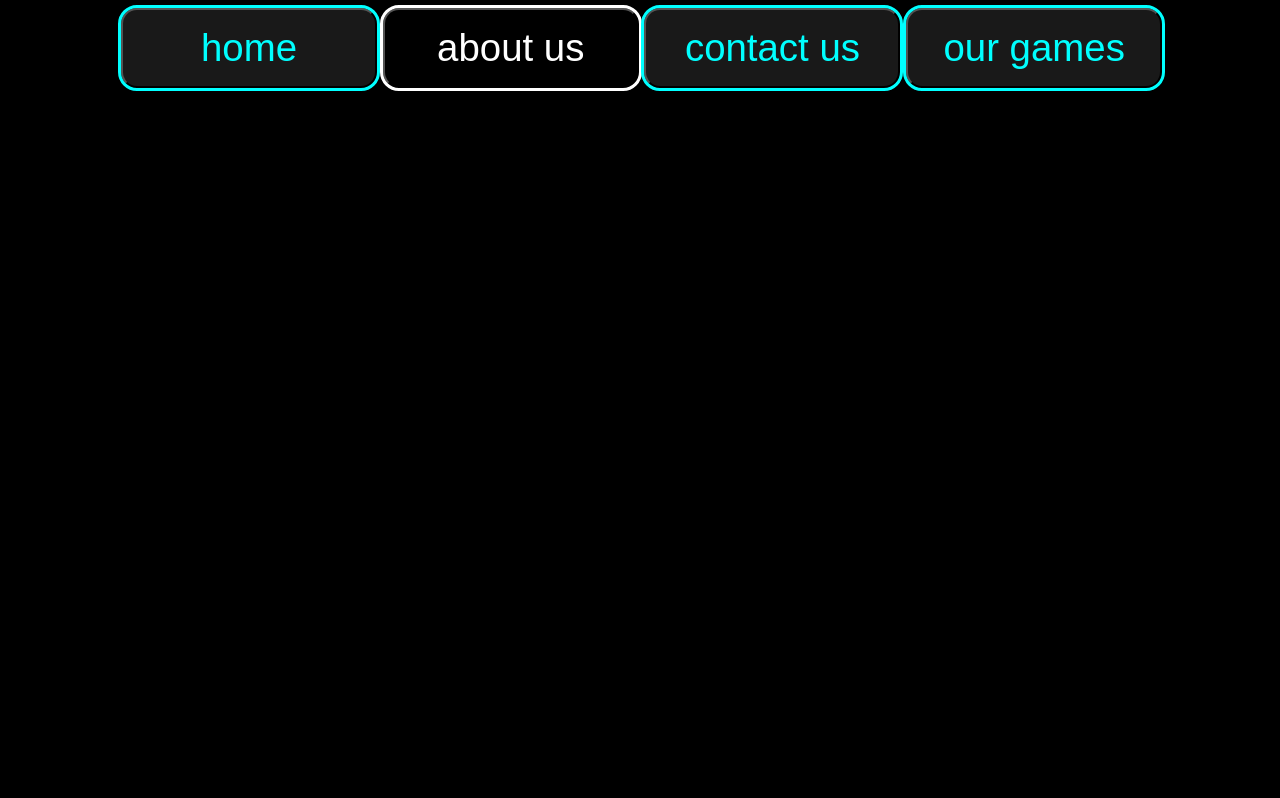
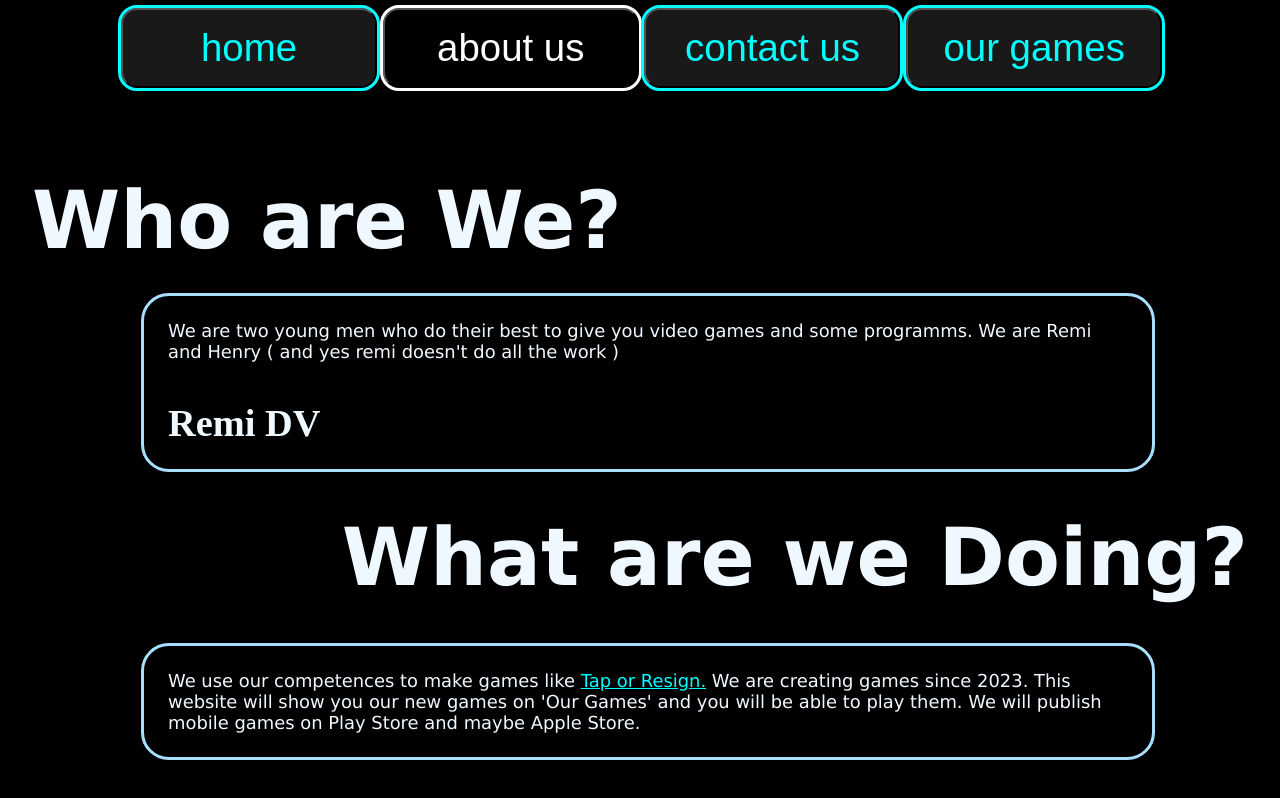
Before and after one commit to RH-Henry/Rh-site, a plain HTML site: page about/index.html in a window 1280 px wide. Drawn offline with Linux system fonts and the light colour scheme.

Commit message:
new commit

```diff
--- a/about/index.html
+++ b/about/index.html
@@ -20,7 +20,22 @@
                 </div>
 
         </div>
+        <h1>Who are We?</h1>
+        <div class="ans">
+            We are two young men who do their best to give you video games and some programms. We are Remi and Henry ( and yes remi doesn't do all the work )
+            <h3>
+                Remi DV
+            </h3>
 
+        </div>
+        <h2>What are we Doing?</h2>
+        <div class="ans">
+            <p>
+                We use our competences to make games like <a class="pagelink" href="../games/tap_or_resign">Tap or Resign.</a>
+                We are creating games since 2023. This website will show you our new games on 'Our Games'
+                and you will be able to play them. We will publish mobile games on Play Store and maybe Apple Store.
+            </p>
+        </div>
 
 
 </body>
--- a/style.css
+++ b/style.css
@@ -11,6 +11,7 @@ body{
 }
 
 h3{
+    font-family:'Times New Roman', Times, serif;
     font-size: 3vmax;
 }
 
```
